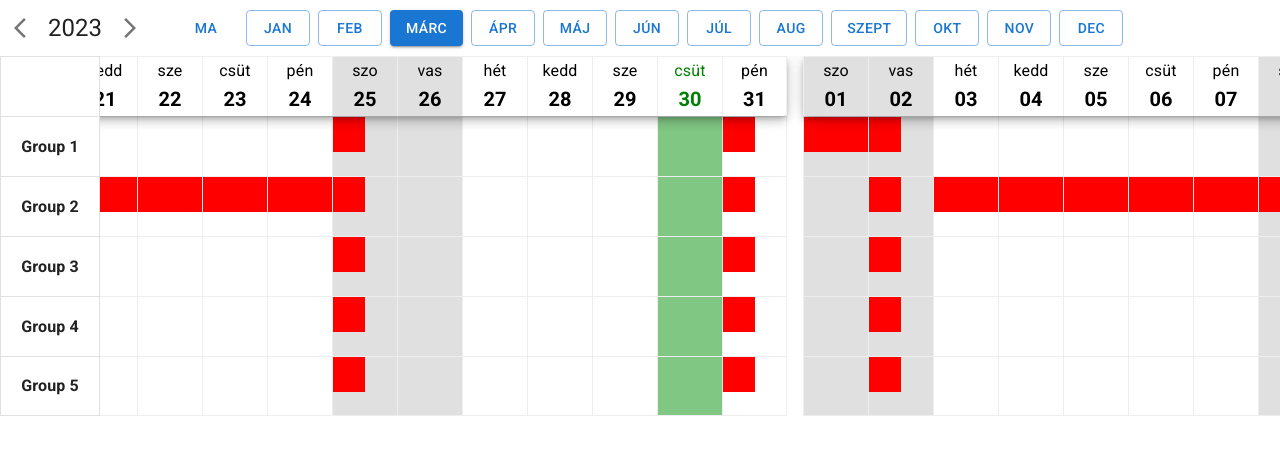
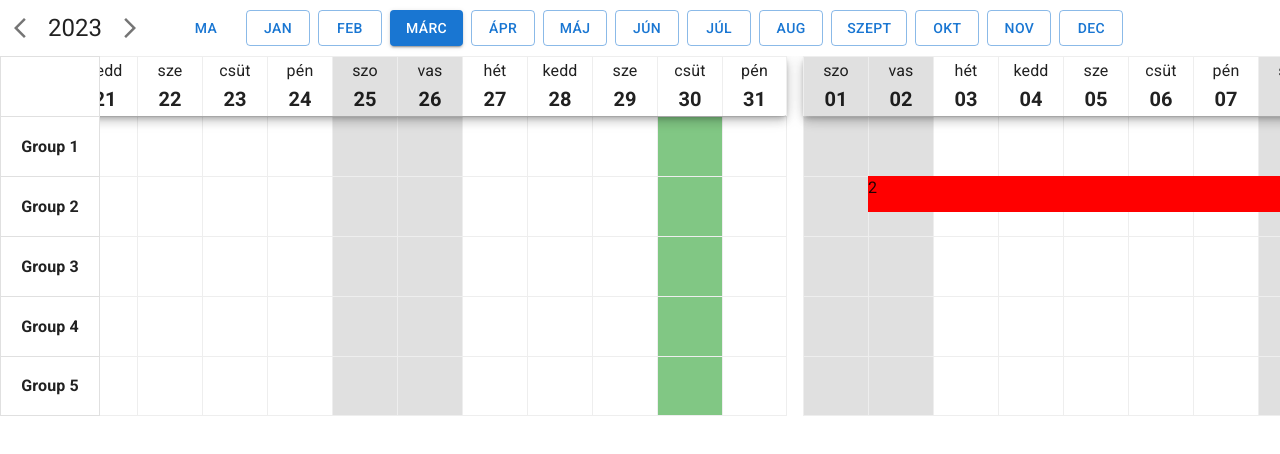
Before and after one commit to BigFlori/tuji-booking, a Next.js app: page / in a window 1280 px wide. Shown: the top 454 px of the page. Built offline with nearby package versions, Linux system fonts and the light colour scheme.

Commit message:
Working on rendering reservations

```diff
--- a/src/components/Calendar/CalendarControls.tsx
+++ b/src/components/Calendar/CalendarControls.tsx
@@ -41,11 +41,11 @@ const CalendarControls: React.FC<CalendarControlsProps> = (
     return () => window.removeEventListener("resize", handleResize);
   }, []);
 
-  const jumpToId = (id: string, smooth?: boolean) => {
+  const jumpToId = (id: string) => {
     const monthElement = document.getElementById(id);
     if (monthElement) {
       monthElement.scrollIntoView({
-        behavior: smooth ? "smooth" : "auto",
+        behavior: "auto",
         block: id === "today" ? "center" : "start",
         inline: id === "today" ? "center" : "start",
       });
@@ -54,12 +54,12 @@ const CalendarControls: React.FC<CalendarControlsProps> = (
 
   const nextYear = () => {
     props.increaseYear();
-    jumpToId("0", false);
+    jumpToId("0");
   };
 
   const prevYear = () => {
     props.decreaseYear();
-    jumpToId("11", false);
+    jumpToId("11");
   };
 
   return (
@@ -76,13 +76,13 @@ const CalendarControls: React.FC<CalendarControlsProps> = (
       {isDesktop ? (
         <Box sx={{ display: "flex", gap: 1 }}>
           <Box>
-            <Button onClick={() => jumpToId("today", true)}>Ma</Button>
+            <Button onClick={() => jumpToId("today")}>Ma</Button>
           </Box>
           {monthNames.map((monthName, index) => {
             return (
               <Button
                 key={monthName}
-                onClick={() => jumpToId(index.toString(), true)}
+                onClick={() => jumpToId(index.toString())}
                 variant={`${
                   props.activeMonth === index ? "contained" : "outlined"
                 }`}
@@ -104,12 +104,12 @@ const CalendarControls: React.FC<CalendarControlsProps> = (
             open={open}
             onClose={handleClose}
           >
-            <MenuItem onClick={() => jumpToId("today", true)}>Ma</MenuItem>
+            <MenuItem onClick={() => jumpToId("today")}>Ma</MenuItem>
             {monthNames.map((monthName, index) => {
               return (
                 <MenuItem
                   key={monthName}
-                  onClick={() => jumpToId(index.toString(), true)}
+                  onClick={() => jumpToId(index.toString())}
                 >
                   {monthName}
                 </MenuItem>
--- a/src/components/Calendar/CalendarGroup.tsx
+++ b/src/components/Calendar/CalendarGroup.tsx
@@ -4,6 +4,10 @@ import Box from "@mui/material/Box";
 import CalendarGroupItem from "./CalendarGroupItem";
 import { GroupContext } from "@/store/group-context";
 import { useIntersectionObserver } from "usehooks-ts";
+import CalendarReservation from "../Reservation/CalendarReservation";
+import { ReservationContext } from "@/store/reservation-context";
+import CalendarItemContainer from "../UI/CalendarItemContainer";
+
 
 type CalendarGroupProps = {
   children?: React.ReactNode;
@@ -16,6 +20,8 @@ type CalendarGroupProps = {
 const CalendarGroup: React.FC<CalendarGroupProps> = (
   props: CalendarGroupProps
 ) => {
+  const reservationCtx = useContext(ReservationContext);
+
   const ref = useRef<HTMLDivElement | null>(null);
   const entry = useIntersectionObserver(ref, {});
   const isVisible = !!entry?.isIntersecting;
@@ -24,9 +30,8 @@ const CalendarGroup: React.FC<CalendarGroupProps> = (
     const items = [];
     for (let i = 1; i <= props.monthDate.daysInMonth(); i++) {
       items.push(
-        <CalendarGroupItem
+        <CalendarItemContainer
           key={i}
-          groupId={props.groupId}
           date={props.monthDate.date(i)}
           isLastGroup={props.isLastGroup}
           isLast={i === props.monthDate.daysInMonth()}
@@ -36,7 +41,14 @@ const CalendarGroup: React.FC<CalendarGroupProps> = (
     return items;
   }, [props.monthDate]);
 
-  return <Box sx={{ display: "flex" }} ref={ref}>{isVisible && groupItems}</Box>;
+  return (
+    <Box sx={{ display: "flex", position: "relative" }} ref={ref}>
+      {isVisible && (reservationCtx.reservations[1].groupId === props.groupId) && (
+        <CalendarReservation reservation={reservationCtx.reservations[1]}/>
+      )}
+      {isVisible && groupItems}
+    </Box>
+  );
 };
 
 export default CalendarGroup;
--- a/src/components/Calendar/CalendarGroupItem.tsx
+++ /dev/null
@@ -1,42 +0,0 @@
-import { useContext } from "react";
-import dayjs from "dayjs";
-import CalendarItemContainer from "../UI/CalendarItemContainer";
-import { GroupContext } from "@/store/group-context";
-import { ReservationContext } from "@/store/reservation-context";
-import CalendarReservation from "../Reservation/CalendarReservation";
-
-type CalendarGroupProps = {
-  date: dayjs.Dayjs;
-  isLast?: boolean;
-  isLastGroup?: boolean;
-  groupId: number;
-};
-
-//Minden nap renderelődik és a csoportok sorainak egyes celláit jeleníti meg
-const CalendarGroupItem: React.FC<CalendarGroupProps> = (
-  props: CalendarGroupProps
-) => {
-  const groupCtx = useContext(GroupContext);
-  const reservationCtx = useContext(ReservationContext);
-  const reservation = reservationCtx.findReservationByDate(
-    props.date,
-    props.groupId
-  );
-
-  return (
-    <CalendarItemContainer
-      date={props.date}
-      isLast={props.isLast}
-      isLastGroup={props.isLastGroup}
-    >
-      {reservation && (
-        <CalendarReservation
-          reservation={reservation}
-          renderingDate={props.date}
-        />
-      )}
-    </CalendarItemContainer>
-  );
-};
-
-export default CalendarGroupItem;
--- a/src/components/Reservation/CalendarReservation.tsx
+++ b/src/components/Reservation/CalendarReservation.tsx
@@ -4,19 +4,16 @@ import dayjs from "dayjs";
 
 type CalendarReserverationProps = {
   reservation: Reservation;
-  renderingDate: dayjs.Dayjs;
 };
 
 const CalendarReservation: React.FC<CalendarReserverationProps> = (
   props: CalendarReserverationProps
 ) => {
-  const isStart = props.reservation.startDate.isSame(
-    props.renderingDate,
-    "day"
-  );
-  const isEnd = props.reservation.endDate.isSame(props.renderingDate, "day");
-  const width = isStart || isEnd ? "50%" : "100%";
-  return <Box sx={{ height: "60%", width: width, background: "red" }}></Box>;
+
+  const width = props.reservation.endDate.diff(props.reservation.startDate, "day") * 65;
+  const left = props.reservation.startDate.diff(dayjs(props.reservation.startDate).startOf("month"), "day") * 65;
+
+  return <Box sx={{ position: "absolute", height: "60%", left: left, width: width, background: "red" }}>{props.reservation.id}</Box>;
 };
 
 export default CalendarReservation;
--- a/src/components/UI/CalendarItemContainer.tsx
+++ b/src/components/UI/CalendarItemContainer.tsx
@@ -1,4 +1,4 @@
-import { useRef, useEffect } from "react";
+import { useRef, useEffect, forwardRef } from "react";
 import dayjs from "dayjs";
 import Box from "@mui/material/Box";
 import { SxProps, Theme } from "@mui/material/styles";
@@ -31,7 +31,6 @@ const CalendarItemContainer: React.FC<CalendarItemContainerProps> = (
   useEffect(() => {
     if (isToday) {
       todayRef.current?.scrollIntoView({
-        // behavior: "smooth",
         block: "center",
         inline: "center",
       });
@@ -41,7 +40,6 @@ const CalendarItemContainer: React.FC<CalendarItemContainerProps> = (
   return (
     <Box
       sx={{
-        color,
         border: "1px solid #eee",
         borderRight: props.isLast ? "1px solid #eee" : "none",
         borderBottom: props.isLastGroup ? "1px solid #eee" : "none",
@@ -52,7 +50,6 @@ const CalendarItemContainer: React.FC<CalendarItemContainerProps> = (
       }}
       ref={isToday ? todayRef : null}
       id={isToday ? "today" : ""}
-      // className={!props.isDayRow ? "calendar-item-container" : ""}
     >
       {props.children}
     </Box>
```
